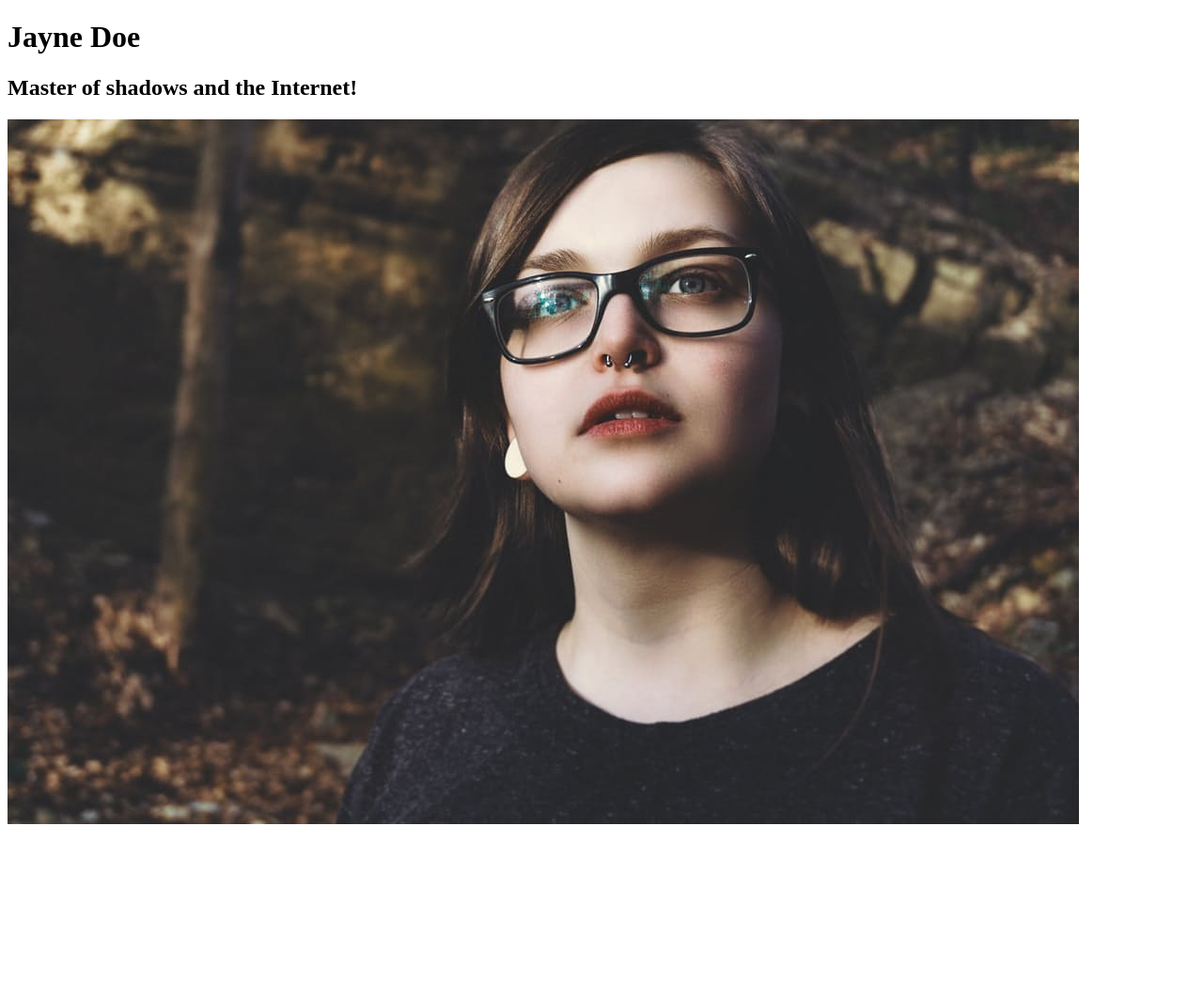
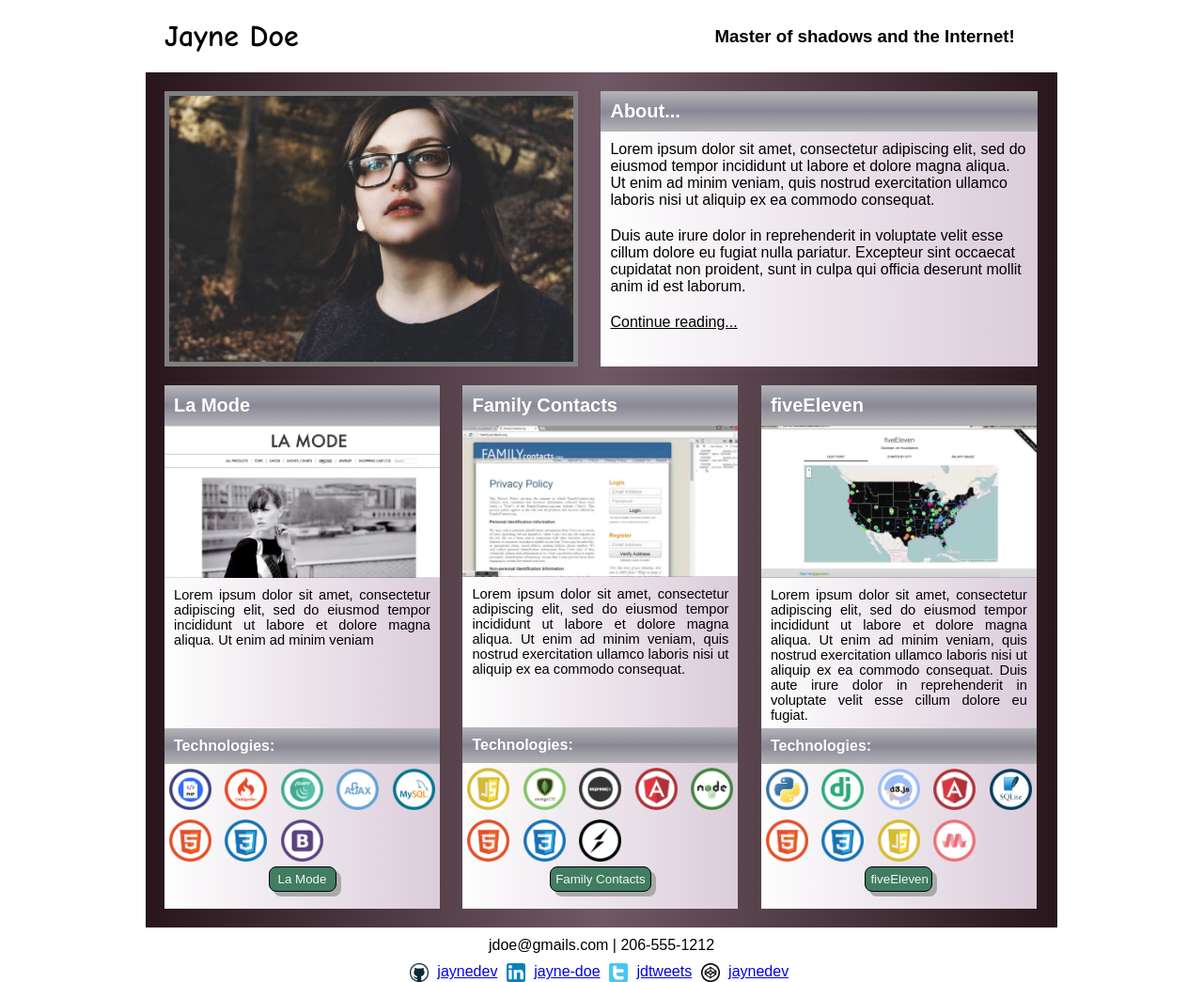
Before and after one commit to qthornton9/portfolioJayneDoe, a plain HTML site: page index.html in a window 1280 px wide. Shown: the whole page at 94% size. Before the commit the page ends 889 px from the top, so only its background shows below. Drawn offline with Linux system fonts and the light colour scheme.

Commit message:
finished fictional portfolio

```diff
--- a/index.html
+++ b/index.html
@@ -15,11 +15,85 @@
     </header>
     <main>
         <img src="img/photo_of_me.jpg" alt="Photo of Jayne Doe">
+        <div id="about">
+            <h3>About...</h3>
+            <p>Lorem ipsum dolor sit amet, consectetur adipiscing elit, sed do eiusmod tempor incididunt ut labore et dolore magna aliqua. Ut enim ad minim veniam, quis nostrud exercitation ullamco laboris nisi ut aliquip ex ea commodo consequat.</p>
+            <p>Duis aute irure dolor in reprehenderit in voluptate velit esse cillum dolore eu fugiat nulla pariatur. Excepteur sint occaecat cupidatat non proident, sunt in culpa qui officia deserunt mollit anim id est laborum.</p>
+            <a href="#">Continue reading...</a>
+            <!-- <br><br><br>  -->
+        </div> <!--end of #about-->
+        <div class="box">
+            <h3>La Mode</h3>
+            <img src="img/lamode.png" alt="Photo of La Mode">
+            <p>Lorem ipsum dolor sit amet, consectetur adipiscing elit, sed do eiusmod tempor incididunt ut labore et dolore magna aliqua. Ut enim ad minim veniam</p>
+            <h4>Technologies:</h4>
+            <div class="icon">
+                <img src="img/php.png" alt="P H P">
+                <img src="img/codeigniter.png" alt="Code Igniter">
+                <img src="img/jQuery.png" alt="J Query">
+                <img src="img/ajax.png" alt="Ajax">
+                <img src="img/mysql.png" alt="My Sequel">
+                <img src="img/HTML.png" alt="H T M L">
+                <img src="img/CSS.png" alt="C S S">
+                <img src="img/bootstrap.png" alt="Bootstrap">
+                <br>
+                <a href="#">La Mode</a>
+                <br>
+            </div> <!--end of .icon-->
+        </div> <!--end of .box-->
+
+        <div class="midBox">
+            <h3>Family Contacts</h3>
+            <img src="img/familycontacts.png" alt="Photo of Family Contacts">
+            <p>Lorem ipsum dolor sit amet, consectetur adipiscing elit, sed do eiusmod tempor incididunt ut labore et dolore magna aliqua. Ut enim ad minim veniam, quis nostrud exercitation ullamco laboris nisi ut aliquip ex ea commodo consequat.</p>
+            <h4>Technologies:</h4>
+            <div class="icon">
+                <img src="img/JavaScript.png" alt="Java Script">
+                <img src="img/mongodb.png" alt="Mongo D B">
+                <img src="img/expressjs.png" alt="Express J S">
+                <img src="img/angular.png" alt="Angular">
+                <img src="img/nodejs.png" alt="Node J S">
+                <img src="img/HTML.png" alt="H T M L">
+                <img src="img/CSS.png" alt="C S S">
+                <img src="img/socket.png" alt="Socket">
+                <br>
+                <a href="#">Family Contacts</a>
+                <br>
+            </div> <!--end of .icon-->
+        </div> <!--end of .midBox-->
+        <div class="box">
+            <h3>fiveEleven</h3>
+            <img src="img/fiveEleven.png" alt="Photo of Five Eleven">
+            <p>Lorem ipsum dolor sit amet, consectetur adipiscing elit, sed do eiusmod tempor incididunt ut labore et dolore magna aliqua. Ut enim ad minim veniam, quis nostrud exercitation ullamco laboris nisi ut aliquip ex ea commodo consequat.  Duis aute irure dolor in reprehenderit in voluptate velit esse cillum dolore eu fugiat.</p>
+            <h4>Technologies:</h4>
+            <div class="icon">
+                <img src="img/python.png" alt="Python">
+                <img src="img/django.png" alt="Django">
+                <img src="img/d3.png" alt="D 3 J S">
+                <img src="img/angular.png" alt="Angular">
+                <img src="img/sqlite.png" alt="Sequel Lite">
+                <img src="img/HTML.png" alt="H T M L">
+                <img src="img/CSS.png" alt="C S S">
+                <img src="img/JavaScript.png" alt="Java Script">
+                <img src="img/materialize.png" alt="Materialize">
+                <br>
+                <a href="#">fiveEleven</a>
+                <br>
+            </div> <!--end of .icon-->
+        </div> <!--end of .box-->
     </main>
-
-
-
-
-
+    <footer>
+        <p>jdoe@gmails.com | 206-555-1212</p>
+        <div class="connects">
+            <img src="img/github.png" alt="Git Hub">
+            <a href="#">jaynedev</a>
+            <img src="img/linkedin.png" alt="Linked In">
+            <a href="#">jayne-doe</a>
+            <img src="img/twitter.png" alt="Twitter">
+            <a href="#">jdtweets</a>
+            <img src="img/codepen.png" alt="Code Pen">
+            <a href="#">jaynedev</a>
+        </div> <!--end of .connects-->
+    </footer> <!--end of #footer-->
 </body>
 </html>
--- a/styles.css
+++ b/styles.css
@@ -0,0 +1,153 @@
+* {
+    /* outline: 1px dotted red; */
+    box-sizing: border-box;
+    vertical-align: top;
+    margin: 0px auto;
+    width: 970px;
+    font-family: Arial, Helvetica, sans-serif;
+}
+
+/* start of header section */
+h1, h2 {
+    display: inline-block;
+    vertical-align: middle;
+    margin: 20px;
+}
+
+h1 {
+    width: 410px;
+    font-family: "Comic Sans MS", cursive, sans-serif;
+}
+
+h2 {
+    margin-left: 151px;
+    font-size: 14pt;
+    width: 324px;
+}
+/* end of header section */
+
+main {
+    background: linear-gradient(90deg, rgba(40,22,28,1) 0%, rgba(111,89,100,1) 50%, rgba(40,22,28,1) 100%);
+}
+
+/* start of about section */
+img {
+    border: 5px solid grey;
+    display: inline-block;
+    margin: 20px;
+    width: 440px;
+}
+
+#about {
+    background: linear-gradient(90deg, rgba(254,254,254,1) 0%, rgba(219,204,218,1) 100%);
+    display: inline-block;
+    margin: 20px;
+    margin-left: 0px;
+    width: 465px;
+    height: 293px;
+}
+
+h3 {
+    background: linear-gradient(180deg, rgba(180,180,183,1) 0%, rgba(137,136,149,1) 50%, rgba(180,180,183,1) 100%);
+    font-size: 15pt;
+    color: white;
+    padding: 10px;
+}
+
+#about h3, #about p, #about a {
+    display: inline-block;
+    padding: 10px;
+    width: 465px;
+}
+
+#about a {
+    color: black;
+}
+/* end of about section */
+
+/* start of box section */
+
+.box, .box h3, .box h4, .box img, .box p, .box .icon, .midBox, .midBox h3, .midBox h4, .midBox img, .midBox p, .midBox .icon {
+    width: 293px;
+    display: inline-block;
+}
+
+.box {
+    background: linear-gradient(90deg, rgba(254,254,254,1) 0%,rgba(219,204,218,1) 100%);
+    margin: 0px 20px 20px 20px;
+}
+
+.midBox {
+    background: linear-gradient(90deg, rgba(254,254,254,1) 0%,rgba(219,204,218,1) 100%);
+    margin: 0px 0px 20px 0px;
+}
+
+.box img, .midBox img{
+    margin: 0;
+    border: none;
+}
+
+.box p, .midBox p{
+    padding: 10px;
+    text-align: justify;
+    height: 160px;
+    font-size: 11pt;
+}
+
+h4 {
+    background: linear-gradient(180deg, rgba(180,180,183,1) 0%, rgba(137,136,149,1) 50%, rgba(180,180,183,1) 100%);
+    color: white;
+    padding: 10px;
+}
+
+.box .icon img, .midBox .icon img {
+    width: 55px;
+    padding: 5px;
+}
+
+.box a, .midBox a {
+    display: block;
+    font-size: 10pt;
+    text-align: center;
+    padding: 5px;
+    background-color:rgb(64, 125, 97);
+    border: 1px solid black;
+    border-radius: 8px;
+    box-shadow: 5px 5px 0px 0px darkgrey;
+    text-decoration: none;
+    color: whitesmoke;
+}
+
+.box a {
+    width: 72px;
+}
+
+.midBox a {
+    width: 108px;
+}
+
+/* end of box section */
+
+/* start of footer section */
+
+footer p {
+    text-align: center;
+    padding: 10px;
+}
+
+footer img {
+    width: 20px;
+    border: none;
+    margin: 0px;
+}
+
+footer a {
+    margin: 5px;
+}
+
+.connects {
+    display: inline-block;
+    text-align: center;
+}
+
+/* end of footer section */
```
